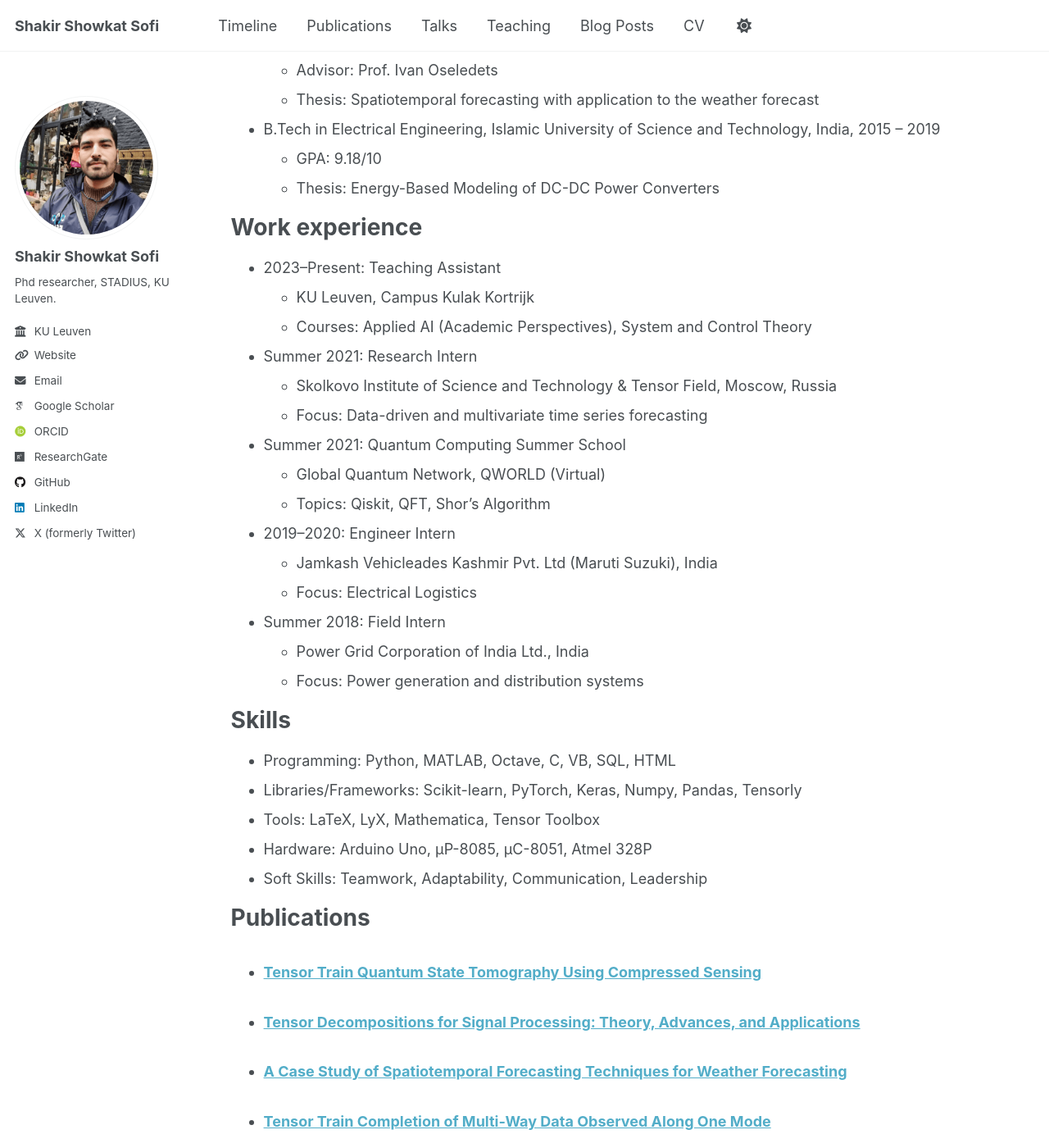
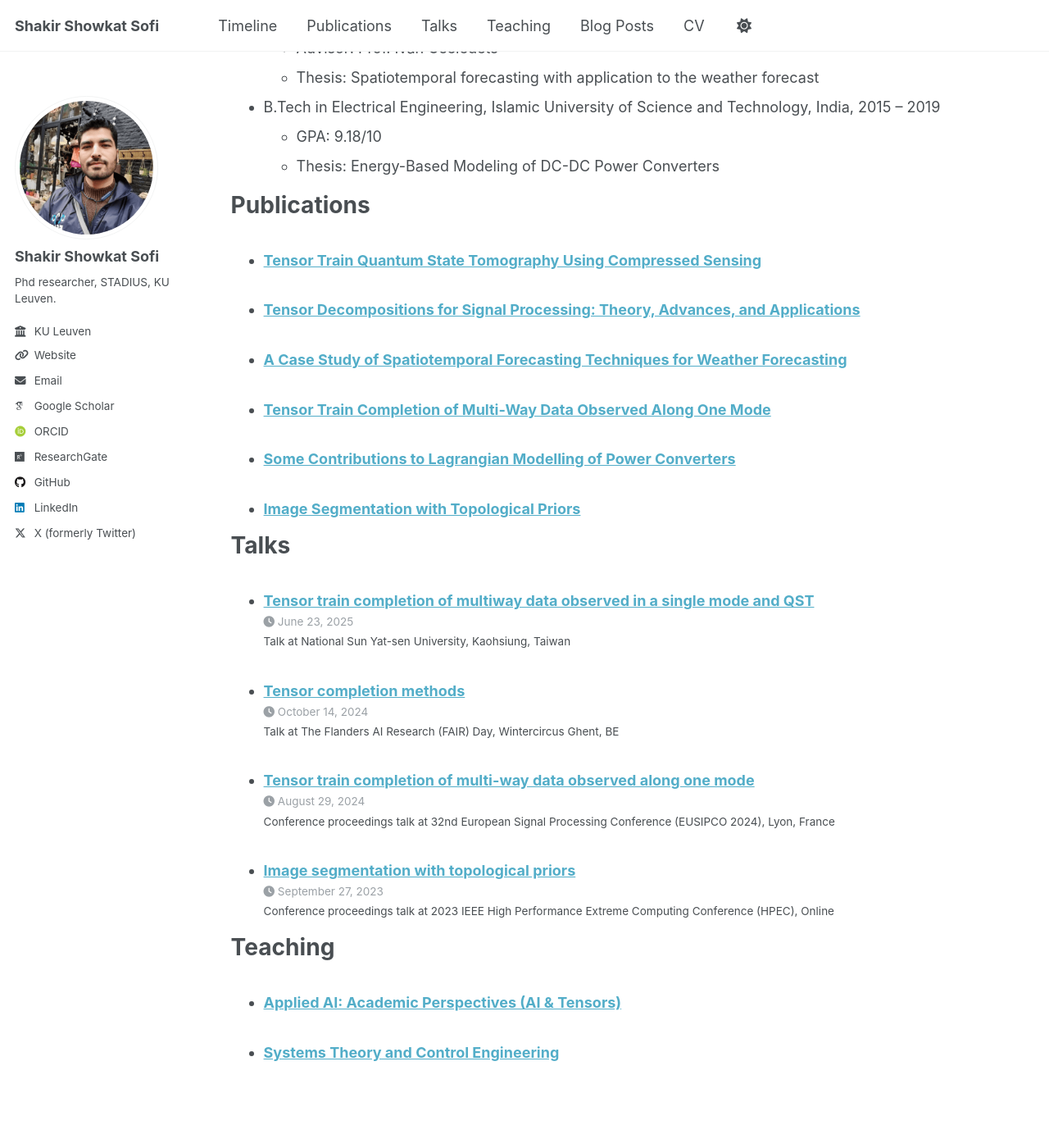
Before and after one commit to ShakirSofi/shakirsofi.github.io, a Jekyll site: the page built from _pages/cv.md, in a window 1280 px wide and 1400 px high, scrolled down 328 px. Shown: the whole window at 82% size. Built offline with Jekyll 4.4.1, drawn with Linux system fonts in a browser that asks for light colours; some web fonts are replaced; a script that is not in the unit is left out; some of the changed text lies outside the part shown.

Commit message:
Update cv.md

```diff
--- a/_pages/cv.md
+++ b/_pages/cv.md
@@ -11,7 +11,7 @@ redirect_from:
 
 Education
 ======
-* Ph.D. in Engineering Science (Computational Mathematics, Signal Processing, and Data Mining), KU Leuven, Belgium, 2023 – Present
+* Ph.D. in Engineering Science (Electrical Engineering), KU Leuven, Belgium, 2023 – Present
   * Advisor: Prof. Lieven De Lathauwer
   * Topic: Numerical algorithms for tensor decompositions and applications
 
@@ -24,35 +24,6 @@ Education
   * GPA: 9.18/10
   * Thesis: Energy-Based Modeling of DC-DC Power Converters
 
-Work experience
-======
-* 2023–Present: Teaching Assistant
-  * KU Leuven, Campus Kulak Kortrijk
-  * Courses: Applied AI (Academic Perspectives), System and Control Theory
-
-* Summer 2021: Research Intern
-  * Skolkovo Institute of Science and Technology & Tensor Field, Moscow, Russia
-  * Focus: Data-driven and multivariate time series forecasting
-
-* Summer 2021: Quantum Computing Summer School
-  * Global Quantum Network, QWORLD (Virtual)
-  * Topics: Qiskit, QFT, Shor’s Algorithm
-
-* 2019–2020: Engineer Intern
-  * Jamkash Vehicleades Kashmir Pvt. Ltd (Maruti Suzuki), India
-  * Focus: Electrical Logistics
-
-* Summer 2018: Field Intern
-  * Power Grid Corporation of India Ltd., India
-  * Focus: Power generation and distribution systems
-
-Skills
-======
-* Programming: Python, MATLAB, Octave, C, VB, SQL, HTML
-* Libraries/Frameworks: Scikit-learn, PyTorch, Keras, Numpy, Pandas, Tensorly
-* Tools: LaTeX, LyX, Mathematica, Tensor Toolbox
-* Hardware: Arduino Uno, µP-8085, µC-8051, Atmel 328P
-* Soft Skills: Teamwork, Adaptability, Communication, Leadership
 
 Publications
 ======
@@ -71,13 +42,3 @@ Teaching
   <ul>{% for post in site.teaching reversed %}
     {% include archive-single-cv.html %}
   {% endfor %}</ul>
-
-Other
-======
-* Private and group tutor for Python, Differential Equations, and Calculus
-* Academic mentorship and tutoring in J&K and Belgium
-* Member of:
-  * American Society of Mechanical Engineers (ASME)
-  * International Association of Engineers (IAENG)
-  * World Academy of Science, Engineering and Technology (WASET)
-  * Institute of Research Engineers and Doctors (theIRED)
```
